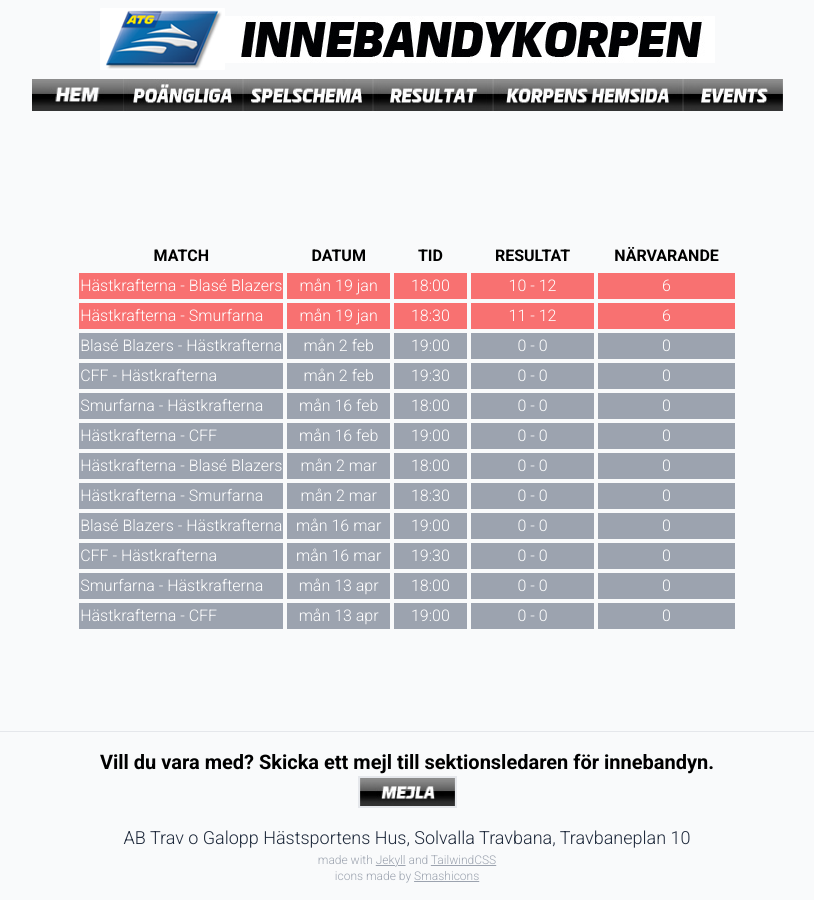
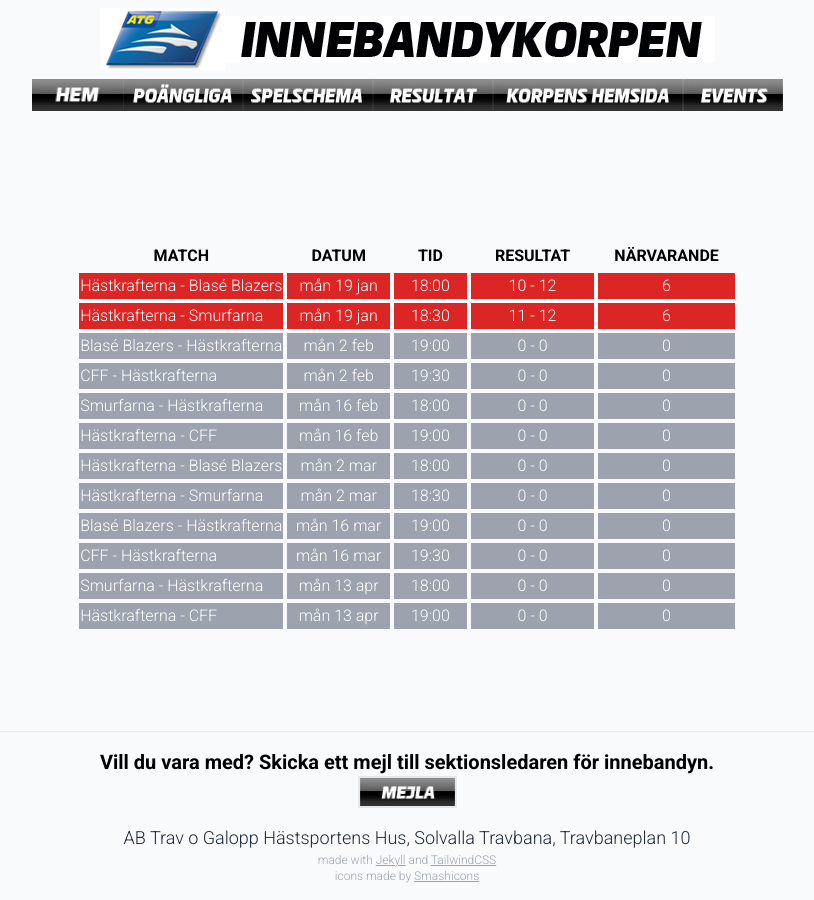
Before and after one commit to andreashogvall/andreashogvall.github.io, a Jekyll site: the page built from resultat.html, in a window 1280 px wide. Shown: the whole page, without its empty margins (233-1047 px from the left). Built offline with Jekyll 4.4.1, drawn with Linux system fonts in a browser that asks for light colours; nearby versions of some CDN libraries.

Commit message:
Update resultat.html

```diff
--- a/resultat.html
+++ b/resultat.html
@@ -16,14 +16,14 @@ description: "Innebandykorpen"
   </tr>
 </thead>
 <tbody>
-  <tr class="bg-red-400 text-white border-2 border-slate-200">
+  <tr class="bg-red-600 text-white border-2 border-slate-200">
     <td>Hästkrafterna - Blasé Blazers</td>
     <td class="text-center">mån 19 jan</td>
     <td class="text-center">18:00</td>
     <td class="text-center">10 - 12</td>
     <td class="text-center">6</td>
   </tr>
-  <tr class="bg-red-400 text-white border-2 border-slate-200">
+  <tr class="bg-red-600 text-white border-2 border-slate-200">
     <td>Hästkrafterna - Smurfarna</td>
     <td class="text-center">mån 19 jan</td>
     <td class="text-center">18:30</td>
```
